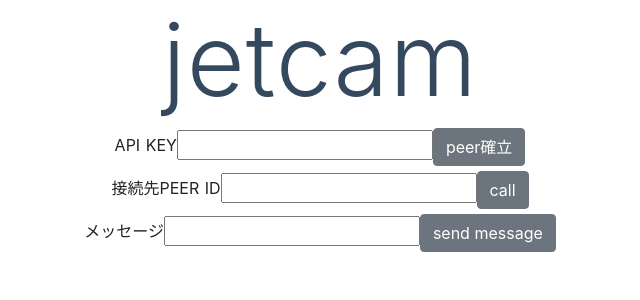
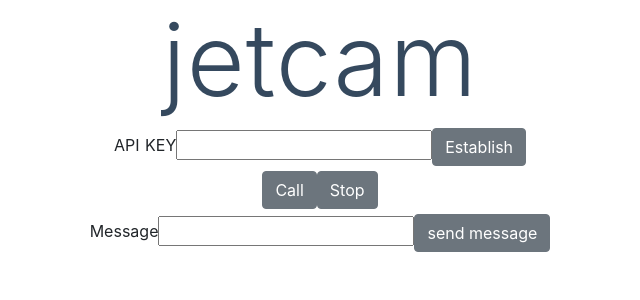
Before and after one commit to akiraseto/jetcam, a Nuxt app in the folder frontend/: page / in a window 1280 px wide. Shown: the top 300 px of the page, without its empty margins (320-960 px from the left). Built offline with nearby package versions, Linux system fonts and the light colour scheme.

Commit message:
media,data connectionの切断機能を追加
相手Peerをボタン化
レイアウト修正

```diff
--- a/frontend/pages/index.vue
+++ b/frontend/pages/index.vue
@@ -1,97 +1,132 @@
 <template>
   <div class="container">
     <div>
-      <h1 class="title">jetcam</h1>
+      <h1 class="title">
+        jetcam
+      </h1>
       <div class="input">
         <label for="apiKey">API KEY</label>
-        <input type="text" id="apiKey" v-model="apiKey">
-        <b-button v-on:click="establish">peer確立</b-button>
+        <input id="apiKey" v-model="apiKey" type="text">
+        <b-button @click="establish" :class="{ 'btn-success': peer }">
+          Establish
+        </b-button>
+      </div>
+
+      <div v-for="id in peersList" class="target-button">
+        <b-button v-show="id !== peerId" @click="setPartner(id)" :class="{ 'btn-danger': id === targetId }">
+          {{ id }}
+        </b-button>
       </div>
 
       <div class="input">
-        <ul v-for="peer in peersList">
-          <li v-show="peer !== peerId">{{ peer }}</li>
-        </ul>
+        <b-button @click="callOn">
+          Call
+        </b-button>
+        <b-button @click="callOff">
+          Stop
+        </b-button>
       </div>
 
       <div class="input">
-        <label for="target_id_box">接続先PEER ID</label>
-        <input type="text" id="target_id_box" v-model="targetId">
-        <b-button v-on:click="call_button">call</b-button>
+        <label for="chat_box">Message</label>
+        <input id="chat_box" v-model="message" type="text">
+        <b-button @click="sendMessage">
+          send message
+        </b-button>
       </div>
 
-      <div class="input">
-        <label for="chat_box">メッセージ</label>
-        <input type="text" id="chat_box" v-model="message">
-        <b-button v-on:click="chat_button">send message</b-button>
-      </div>
-
-      <video id="remote_video" muted="true" autoplay playsinline="true"></video>
+      <video id="remote_video" muted autoplay playsinline/>
     </div>
   </div>
 </template>
 
 <script>
 export default {
-  data() {
+  data () {
     return {
       peer: null,
-      connection: null,
       peerId: 'front',
       apiKey: '',
       peersList: [],
       targetId: '',
       message: '',
+      mediaConnection: null,
+      dataConnection: null,
+      remoteStream: null
     }
   },
 
   methods: {
-    establish() {
+    setPartner (partner_id) {
+      this.targetId = partner_id
+
+    },
+
+    establish () {
       this.peer = new Peer(this.peerId, {
         key: this.apiKey,
         debug: 3
-      });
+      })
 
       this.peer.on('open', (id) => {
-        console.log(id);
+        console.log(id)
 
         this.peer.listAllPeers((peers) => {
-          console.log(peers);
-          this.peersList = peers;
-        });
-      });
+          console.log(peers)
+          this.peersList = peers
+        })
+      })
 
       this.peer.on('error', function (err) {
-        alert(err.message);
-      });
+        alert(err.message)
+      })
     },
 
-    call_button() {
-      const call = this.peer.call(this.targetId, null, {
+    callOn () {
+      this.remoteStream = document.getElementById('remote_video')
+
+      //media streamの接続
+      this.mediaConnection = this.peer.call(this.targetId, null, {
         videoReceiveEnabled: true
-      });
+      })
 
-      call.on('stream', (stream) => {
-        document.getElementById("remote_video").srcObject = stream;
-      });
+      this.mediaConnection.on('stream', (stream) => {
+        this.remoteStream.srcObject = stream
+        // document.getElementById('remote_video').srcObject = stream
 
-      this.connection = this.peer.connect(this.targetId, {
-        serialization: "none"
-      });
-      this.connection.on('data', (data) => {
-        console.log(data);
-      });
+        this.mediaConnection.on('close', () => {
+          console.log('ビデオ通話を切断しました。')
+          this.remoteStream.srcObject.getTracks().forEach(track => track.stop())
+          this.remoteStream.srcObject = null
+          this.mediaConnection = null
+        })
+
+      })
+
+      this.dataConnection = this.peer.connect(this.targetId)
+
+      this.dataConnection.on('open', (data) => {
+        console.log(data)
+
+        this.dataConnection.on('close', () => {
+          console.log('データ通信を切断しました。')
+          this.dataConnection = null
+        })
+
+      })
     },
 
-    chat_button() {
-      console.log(this.message);
-      this.connection.send(this.message);
+    callOff () {
+      this.mediaConnection.close(true)
+      this.dataConnection.close(true)
+      this.targetId = ''
+    },
+
+    sendMessage () {
+      console.log(this.message)
+      this.dataConnection.send(this.message)
     }
-  },
-
-  mounted() {
-
-  },
+  }
 }
 </script>
 
@@ -115,4 +150,18 @@ export default {
 .input {
   margin: 5px;
 }
+
+.red {
+  font-weight: 300;
+  font-size: 100px;
+  color: #ff0000;
+  letter-spacing: 1px;
+}
+
+.target-button {
+  margin: 10px 5px;
+  display: inline-block;
+}
+
+
 </style>
```
